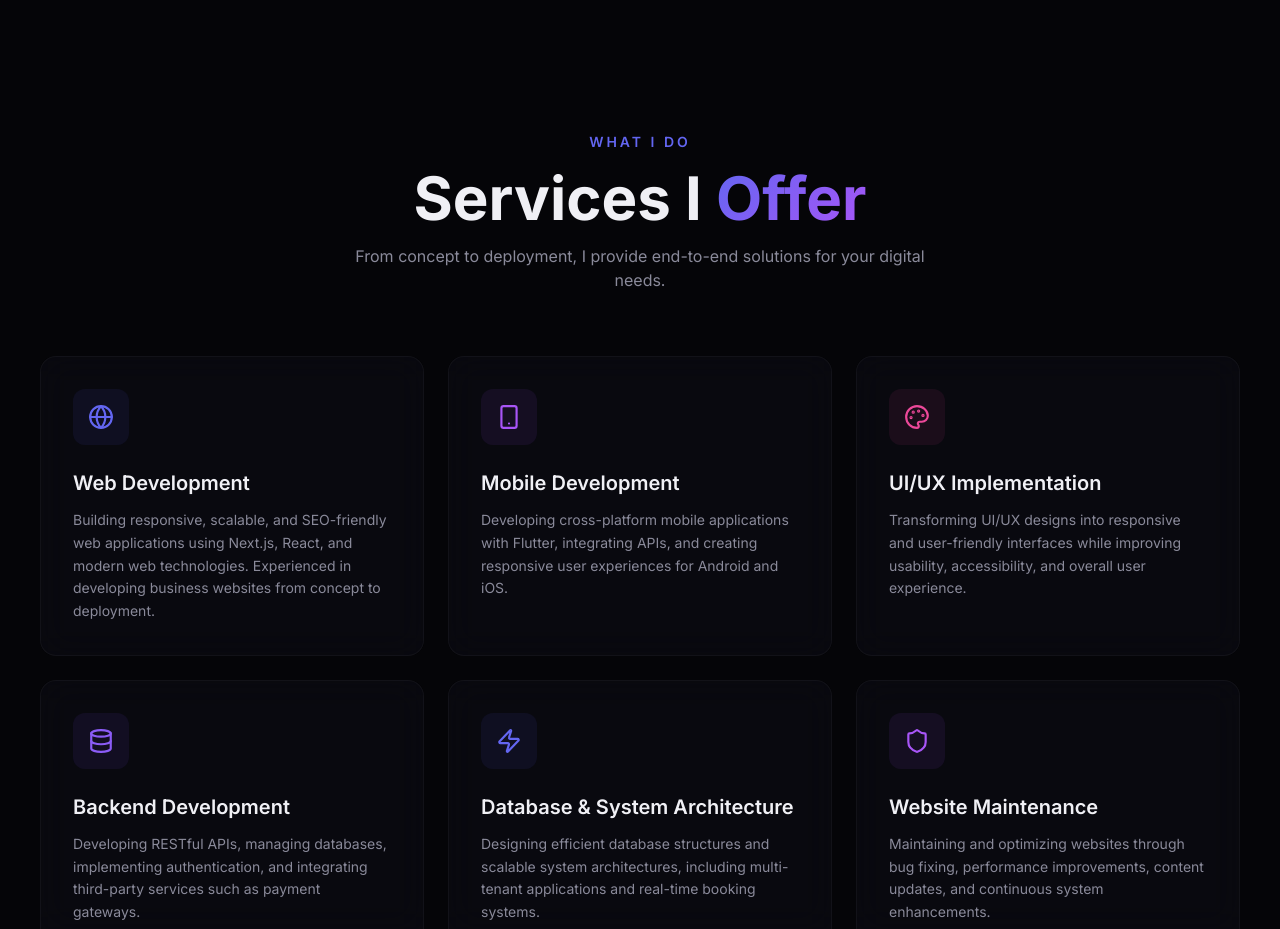
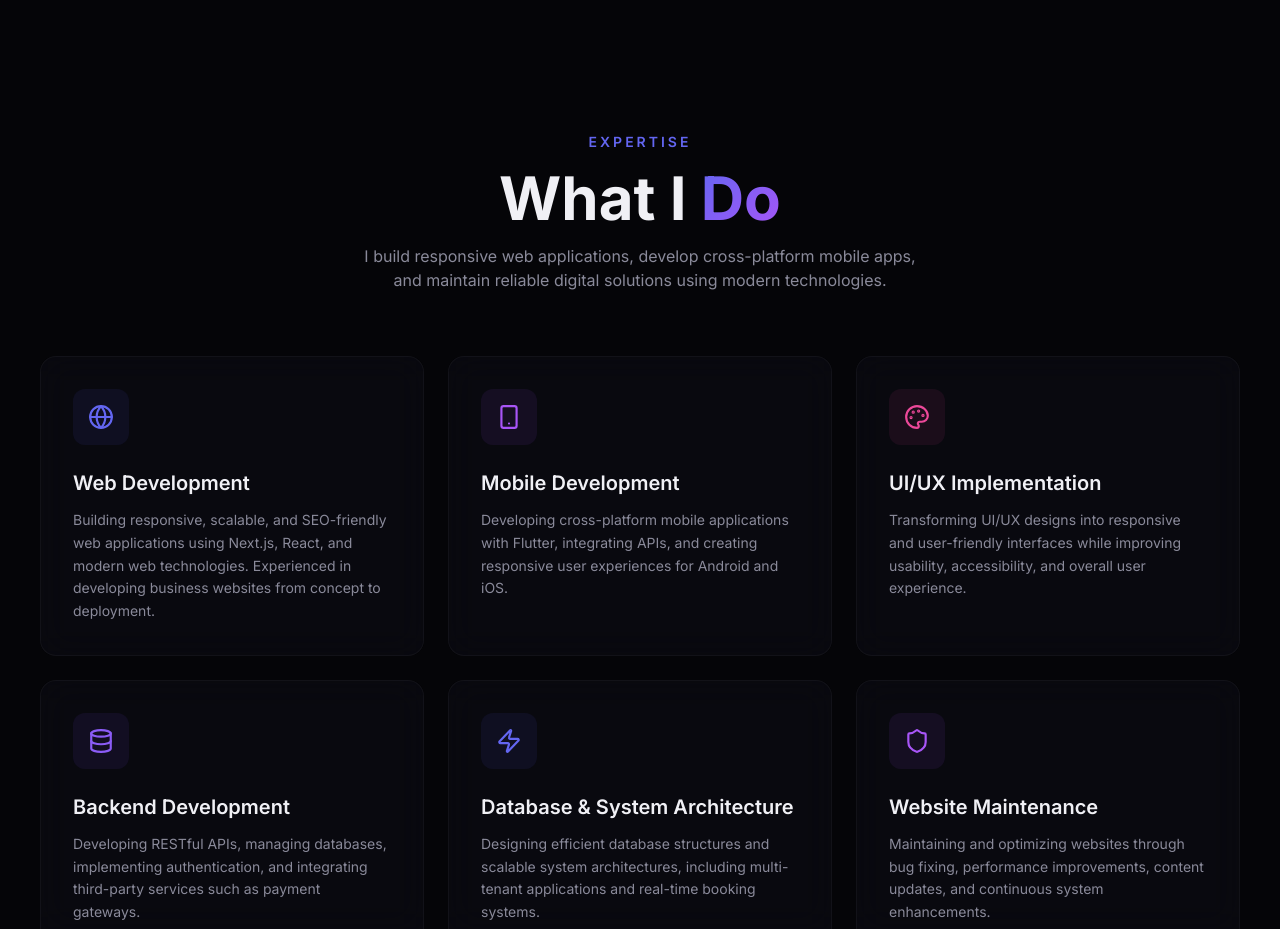
Before and after one commit to MuhammadRavaMulyana/portfolio-nextjs-update, a Next.js app: page / in a window 1280 px wide. Shown: the part 3340-4269 px from the top of the page. Built offline with nearby package versions, Linux system fonts and the light colour scheme.

Commit message:
Refine portfolio content and improve UI

```diff
--- a/components/Services.tsx
+++ b/components/Services.tsx
@@ -58,13 +58,13 @@ export default function Services() {
           className="text-center mb-16"
         >
           <span className="inline-block text-sm font-semibold text-accent uppercase tracking-[3px] mb-4">
-            What I Do
+            EXPERTISE
           </span>
           <h2 className="text-4xl md:text-5xl lg:text-6xl font-bold leading-tight">
-            Services I <span className="gradient-text">Offer</span>
+            What I <span className="gradient-text">Do</span>
           </h2>
           <p className="text-text-secondary mt-4 max-w-xl mx-auto">
-            From concept to deployment, I provide end-to-end solutions for your digital needs.
+            I build responsive web applications, develop cross-platform mobile apps, and maintain reliable digital solutions using modern technologies.
           </p>
         </motion.div>
 
```
